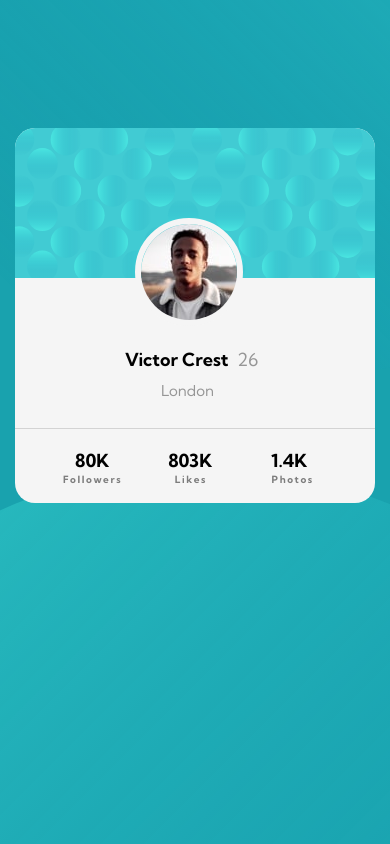
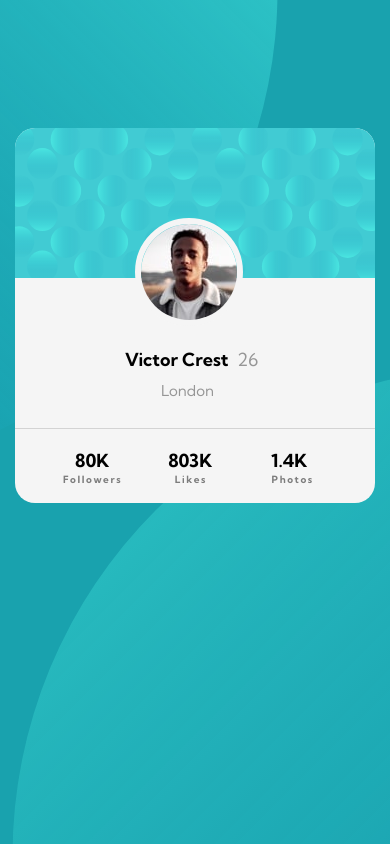
Before and after one commit to Ulises1122/tarjeta-perfil, a plain HTML site: page index.html in a window 390 px wide. Drawn offline with Linux system fonts and the light colour scheme.

Commit message:
Versión 2.0 (móvil)

```diff
--- a/estilo.css
+++ b/estilo.css
@@ -140,3 +140,18 @@ body{
 #header6{
     left: 158px;
 }
+@media (max-width: 400px){
+    .fondoTop{
+        top: -500px;
+        left: -700px;
+    }
+    .fondoBot{
+        bottom: -500px;
+        right: -600px;
+    }
+}
+@media (max-width: 360px){
+    .tarjeta{
+        width: 330px;
+    }
+}
```
Also changed, not shown: design/desktop-design.jpg (deleted), design/desktop-preview.jpg (deleted), design/mobile-design.jpg (deleted), 1 other file.
